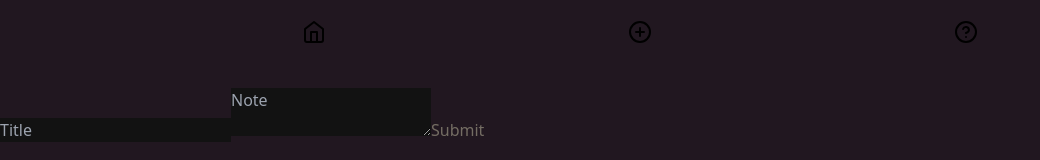
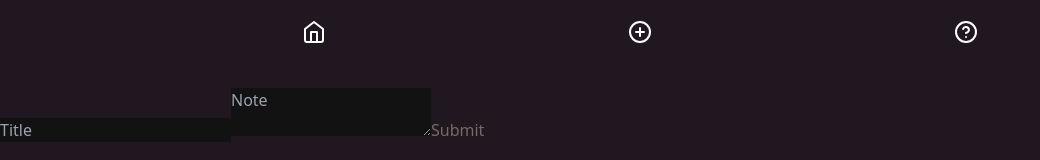
Before and after one commit to Ciamuthama/AnonJot, a React (Vite) app in the folder frontend/: page /new in a window 1280 px wide. Shown: the top 160 px of the page, without its empty margins (0-1040 px from the left). Built offline with nearby package versions, Linux system fonts and the light colour scheme.

Commit message:
Changed the color of the navigation bar from black to white.

```diff
--- a/frontend/src/navigation.jsx
+++ b/frontend/src/navigation.jsx
@@ -14,7 +14,7 @@ function Navbar() {
 								height="24"
 								viewBox="0 0 24 24"
 								fill="none"
-								stroke="#000"
+								stroke="#fff"
 								strokeWidth="2"
 								strokeLinecap="round"
 								strokeLinejoin="round"
@@ -32,7 +32,7 @@ function Navbar() {
 								height="24"
 								viewBox="0 0 24 24"
 								fill="none"
-								stroke="#000"
+								stroke="#fff"
 								strokeWidth="2"
 								strokeLinecap="round"
 								strokeLinejoin="round"
@@ -51,7 +51,7 @@ function Navbar() {
 								height="24"
 								viewBox="0 0 24 24"
 								fill="none"
-								stroke="#000"
+								stroke="#fff"
 								strokeWidth="2"
 								strokeLinecap="round"
 								strokeLinejoin="round"
```
